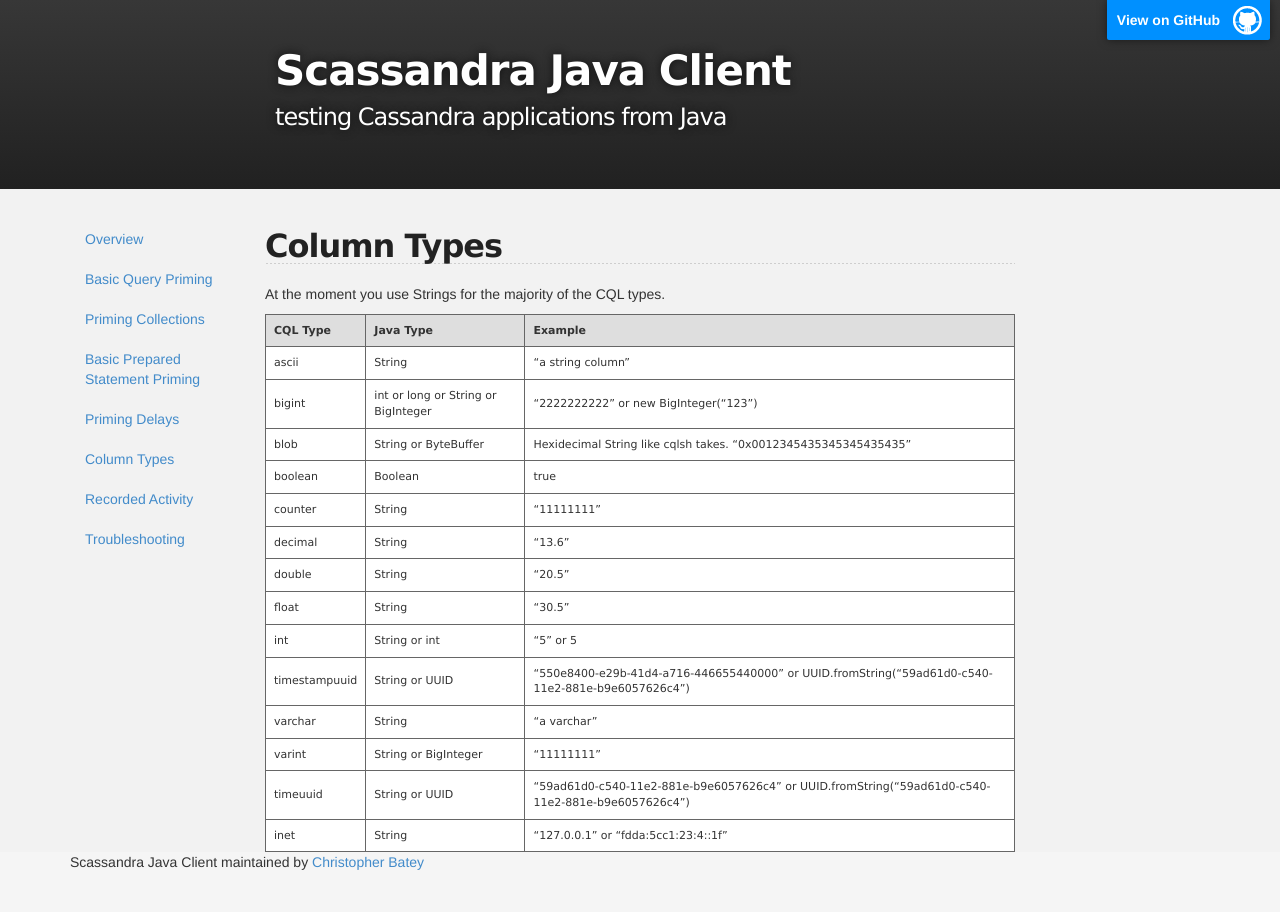
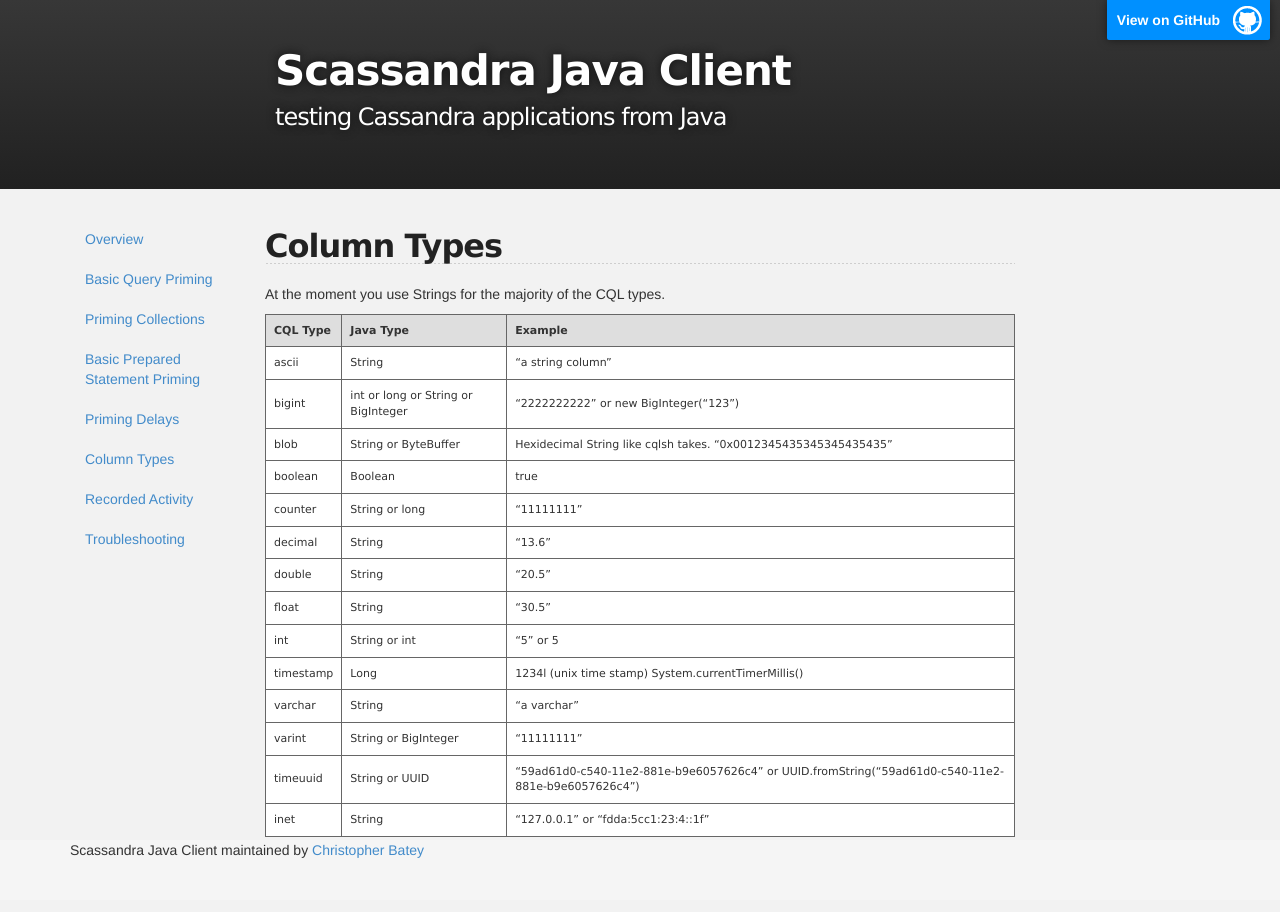
Before and after one commit to zznate/java-client, a Jekyll site: the page built from column-types.md, in a window 1280 px wide. Built offline with Jekyll 4.4.1, drawn with Linux system fonts in a browser that asks for light colours; Markdown is read by kramdown in place of the engine named in the settings.

Commit message:
Update column-types.md

```diff
--- a/column-types.md
+++ b/column-types.md
@@ -12,12 +12,12 @@
 | bigint        | int or long or String or BigInteger      |   "2222222222" or new BigInteger("123") |
 | blob          | String or ByteBuffer      |    Hexidecimal String like cqlsh takes. "0x0012345435345345435435" |
 | boolean       | Boolean              |   true    |
-| counter  | String              |    "11111111"   |
+| counter  | String or long             |    "11111111"   |
 | decimal  |      String         |   "13.6"    |
 | double   |        String       |   "20.5"    |
 | float    |       String        |    "30.5"   |
 | int      |        String or int       |   "5" or 5    |
-| timestampuuid     |      String or UUID         |   "550e8400-e29b-41d4-a716-446655440000" or UUID.fromString("59ad61d0-c540-11e2-881e-b9e6057626c4") |
+| timestamp     |      Long         |   1234l (unix time stamp) System.currentTimerMillis() |
 | varchar  |      String         |  "a varchar"     |
 | varint   |        String or BigInteger       |    "11111111"   |
 | timeuuid |         String or UUID      |   "59ad61d0-c540-11e2-881e-b9e6057626c4" or UUID.fromString("59ad61d0-c540-11e2-881e-b9e6057626c4")    |
```
